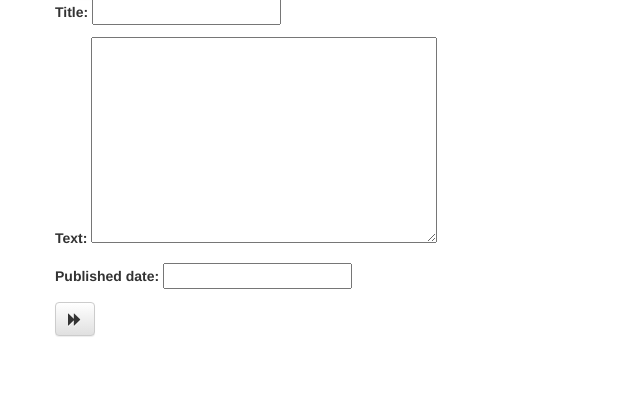
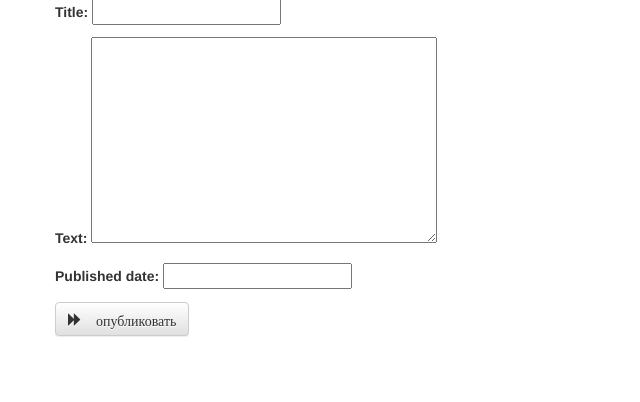
Before and after one commit to alexandrettio/django-gir, a Django app: template blog/templates/blog/post_detail.html in a window 1280 px wide. Shown: the part 173-575 px from the top of the page, without its empty margins (0-640 px from the left). Run offline with Django 3.2, Linux system fonts and the light colour scheme; the template is opened without the code that fills it: values that come from a table or form of the project are taken from there, others are empty; the visitor is signed in with stand-in values (Sample User, id 1); some libraries are stand-ins or nearby versions.

Commit message:
Buttons publish and unpublish have text now

```diff
--- a/blog/templates/blog/post_detail.html
+++ b/blog/templates/blog/post_detail.html
@@ -12,12 +12,12 @@
                 <a class="btn btn-default" href="{% url 'post_edit' pk=post.pk %}"><span class="glyphicon glyphicon-pencil"></span></a>
                 <form method="POST" class="post-publish" action="publish/">{% csrf_token %}
                   {{ form.as_p }}
-                  <button type="submit" class="btn btn-default glyphicon glyphicon-forward"> </button>
+                  <button type="submit" class="btn btn-default glyphicon glyphicon-forward"> опубликовать </button>
                 </form>
             {% else %}
                 <form method="POST" class="post-unpublish" action="unpublish/">{% csrf_token %}
                   {{ form.as_p }}
-                  <button type="submit" class="btn btn-default glyphicon glyphicon-backward"> </button>
+                  <button type="submit" class="btn btn-default glyphicon glyphicon-backward"> разопубликовать </button>
                 </form>
             {% endif %}
         {% endif %}
```
